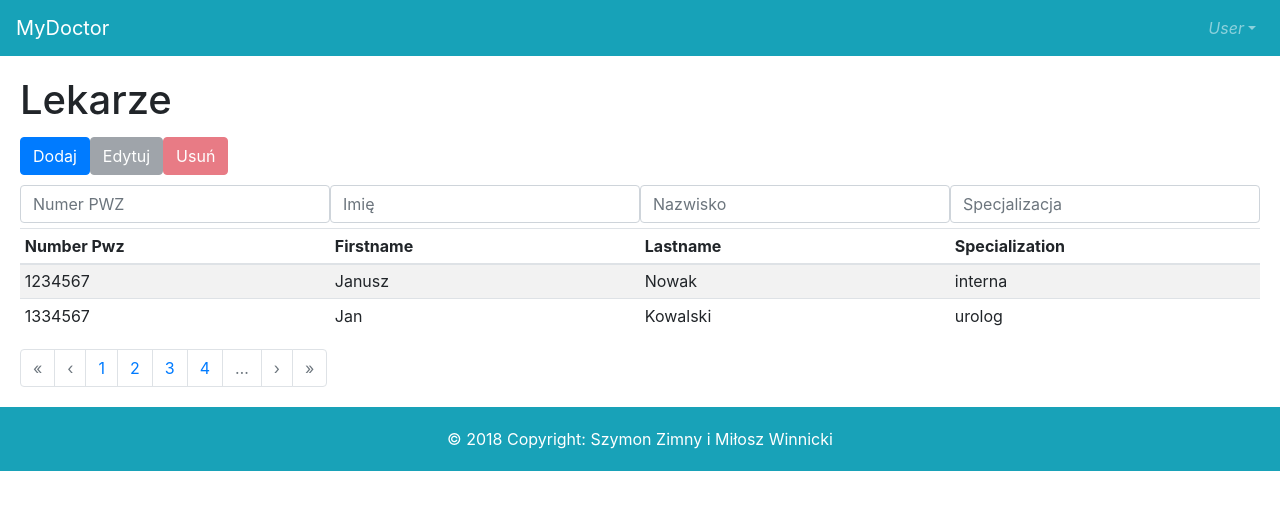
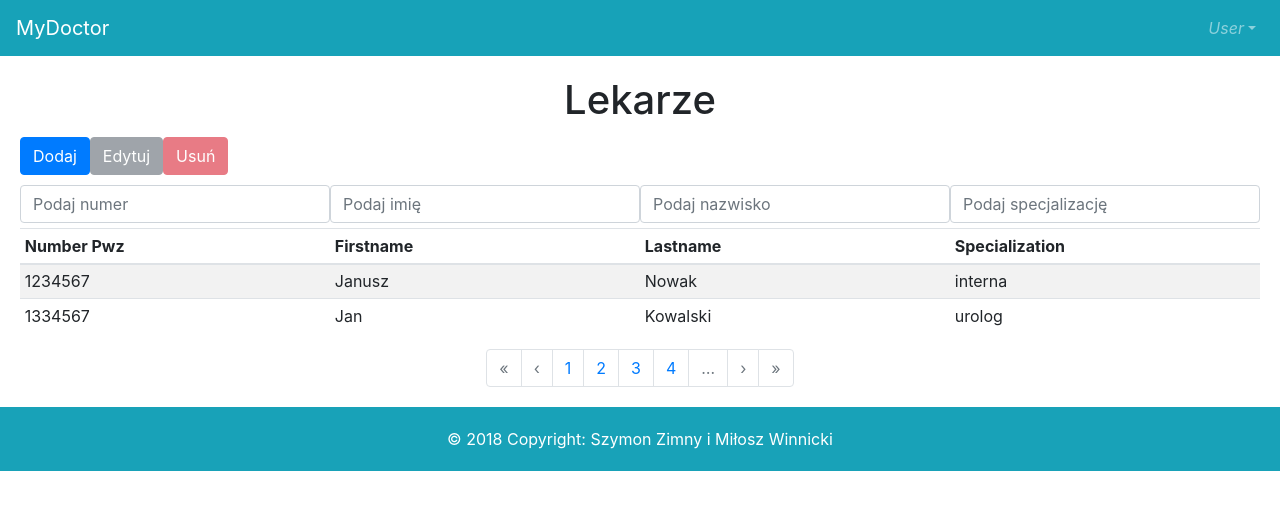
Before and after one commit to jash90/myDoctor-web, a Vue app: page /doctor in a window 1280 px wide. Shown: the top 510 px of the page. Built offline with nearby package versions, Linux system fonts and the light colour scheme.

Commit message:
adding editing removing doctor

```diff
--- a/src/components/Table.vue
+++ /dev/null
@@ -1,67 +0,0 @@
-<template>
-  <div id="table">
-    <h1>{{title}}</h1>
-    <div class="searchBar">
-      <b-button variant="primary">Dodaj</b-button>
-      <b-button variant="secondary" disabled>Edytuj</b-button>
-      <b-button variant="danger" disabled>Usuń</b-button>
-    </div>
-    <div class="searchBar">
-      <b-form-input
-        v-for="(item, index)  in fields"
-        v-bind:key="index"
-        :type="item.type"
-        v-model="items[index]"
-        :placeholder="item.label"
-      ></b-form-input>
-    </div>
-    <b-table
-      selectable
-      select-mode="single"
-      @row-selected="rowSelected"
-      striped
-      hover
-      small
-      fixed
-      :items="items"
-      :fields="fields"
-    ></b-table>
-    <b-pagination v-model="id" :total-rows="totalRow" :per-page="perPage" class="my-0"></b-pagination>
-  </div>
-</template>
-
-<script>
-export default {
-  name: "Table",
-  props: {
-    title: String,
-    totalRow: Number,
-    perPage: Number,
-    fields: Object,
-    items: Array,
-    selectedRow: Object,
-    filtered: Array
-  },
-  methods: {
-    rowSelected(item) {
-      this.selectedRow = item;
-    }
-  }
-};
-</script>
-
-<style scoped>
-.searchBar {
-  display: flex;
-  width: 100%;
-  justify-content: flex-start;
-  align-items: flex-start;
-  padding: 5px 0px;
-}
-.button-container {
-  display: flex;
-  width: 100%;
-  justify-content: flex-end;
-  padding-right: 0px;
-}
-</style>
--- a/src/views/Doctor.vue
+++ b/src/views/Doctor.vue
@@ -1,10 +1,10 @@
 <template>
   <div id="doctor">
-    <!-- <h1>Lekarze</h1>
+    <h1>Lekarze</h1>
     <div class="searchBar">
-      <b-button variant="primary">Dodaj</b-button>
-      <b-button variant="secondary" disabled>Edytuj</b-button>
-      <b-button variant="danger" :disabled="selected.length === 0" @click="showMsgBoxTwo">Usuń</b-button>
+      <b-button variant="primary" :disabled="selected.length !== 0" @click="add">Dodaj</b-button>
+      <b-button variant="secondary" :disabled="selected.length === 0" @click="edit">Edytuj</b-button>
+      <b-button variant="danger" :disabled="selected.length === 0" @click="remove">Usuń</b-button>
     </div>
     <div class="searchBar">
       <b-form-input v-model="selectedNumber" placeholder="Podaj numer" type="number" class="col-3"></b-form-input>
@@ -23,34 +23,38 @@
       ></b-form-input>
     </div>
     <b-table
+      ref="table"
       selectable
       select-mode="single"
-      @row-selected="rowSelected"
+      @row-selected="selectedDoctor"
       striped
       hover
       small
       fixed
       :items="items"
       :fields="fields"
+      show-empty
     ></b-table>
-    <b-pagination v-model="id" total-rows="10" per-page="1" class="my-0"></b-pagination>-->
-    <Table
-      title="Lekarze"
-      :totalRow="10"
-      :perPage="1"
-      :fields="fields"
-      :items="items"
-      :selectedRow="selected"
-      :filtered="filtered"
-    />
+    <b-pagination v-model="id" total-rows="10" per-page="1" class="my-0"></b-pagination>
+    <b-modal
+      ref="edit"
+      :title="selected.length >0 ? 'Edycja doktora':'Dodaj doktora'"
+      centered
+      @ok="ok"
+      @cancel="cancel"
+    >
+      <b-form-input v-model="editNumber" placeholder="Podaj numer" type="number"></b-form-input>
+      <b-form-input v-model="editFirstname" placeholder="Podaj imię" type="text"></b-form-input>
+      <b-form-input v-model="editLastname" placeholder="Podaj nazwisko" type="text"></b-form-input>
+      <b-form-input v-model="editSpecialization" placeholder="Podaj specjalizację" type="text"></b-form-input>
+    </b-modal>
   </div>
 </template>
 
 <script>
-import Table from "@/components/Table.vue";
 export default {
   name: "doctor",
-  components: { Table },
+  components: {},
   data: () => {
     return {
       fields: {
@@ -89,15 +93,22 @@ export default {
           specialization: "urolog"
         }
       ],
-      filtered: ["", "", "", ""],
+      selectedNumber: null,
+      selectedFirstname: "",
+      selectedLastname: "",
+      selectedSpecialization: "",
+      editNumber: 0,
+      editFirstname: "",
+      editLastname: "",
+      editSpecialization: "",
       selected: []
     };
   },
   methods: {
-    rowSelected(items) {
+    selectedDoctor(items) {
       this.selected = items;
     },
-    showMsgBoxTwo() {
+    remove() {
       this.boxTwo = "";
       const { firstname, lastname, numberPwz } = this.selected[0];
       this.$bvModal
@@ -117,11 +128,66 @@ export default {
           }
         )
         .then(value => {
-          this.boxTwo = value;
+          if (value) {
+            const index = this.items.findIndex(
+              item => item === this.selected[0]
+            );
+            if (index > -1) this.items.splice(index, 1);
+          }
         })
-        .catch(() => {
-          // An error occurred
+        .catch(error => {
+          console.log(error);
         });
+    },
+    edit() {
+      const {
+        numberPwz,
+        firstname,
+        lastname,
+        specialization
+      } = this.selected[0];
+      this.editNumber = numberPwz;
+      this.editFirstname = firstname;
+      this.editLastname = lastname;
+      this.editSpecialization = specialization;
+      this.$refs["edit"].show();
+    },
+    add() {
+      this.$refs["edit"].show();
+    },
+    cancel() {
+      this.selected = [];
+      this.editNumber = null;
+      this.editFirstname = "";
+      this.editLastname = "";
+      this.editSpecialization = "";
+    },
+    ok() {
+      if (this.selected) {
+        const index = this.items.findIndex(item => item === this.selected[0]);
+        this.items[index].numberPwz = this.editNumber;
+        this.items[index].firstname = this.editFirstname;
+        this.items[index].lastname = this.editLastname;
+        this.items[index].specialization = this.editSpecialization;
+        this.selected = [];
+        this.editNumber = null;
+        this.editFirstname = "";
+        this.editLastname = "";
+        this.editSpecialization = "";
+      } else {
+        this.items.push({
+          numberPwz: this.editNumber,
+          firstname: this.editFirstname,
+          lastname: this.editLastname,
+          specialization: this.editSpecialization
+        });
+        this.selected = [];
+        this.editNumber = null;
+        this.editFirstname = "";
+        this.editLastname = "";
+        this.editSpecialization = "";
+      }
+      this.$refs.table.clearSelected();
     }
   }
 };
```
